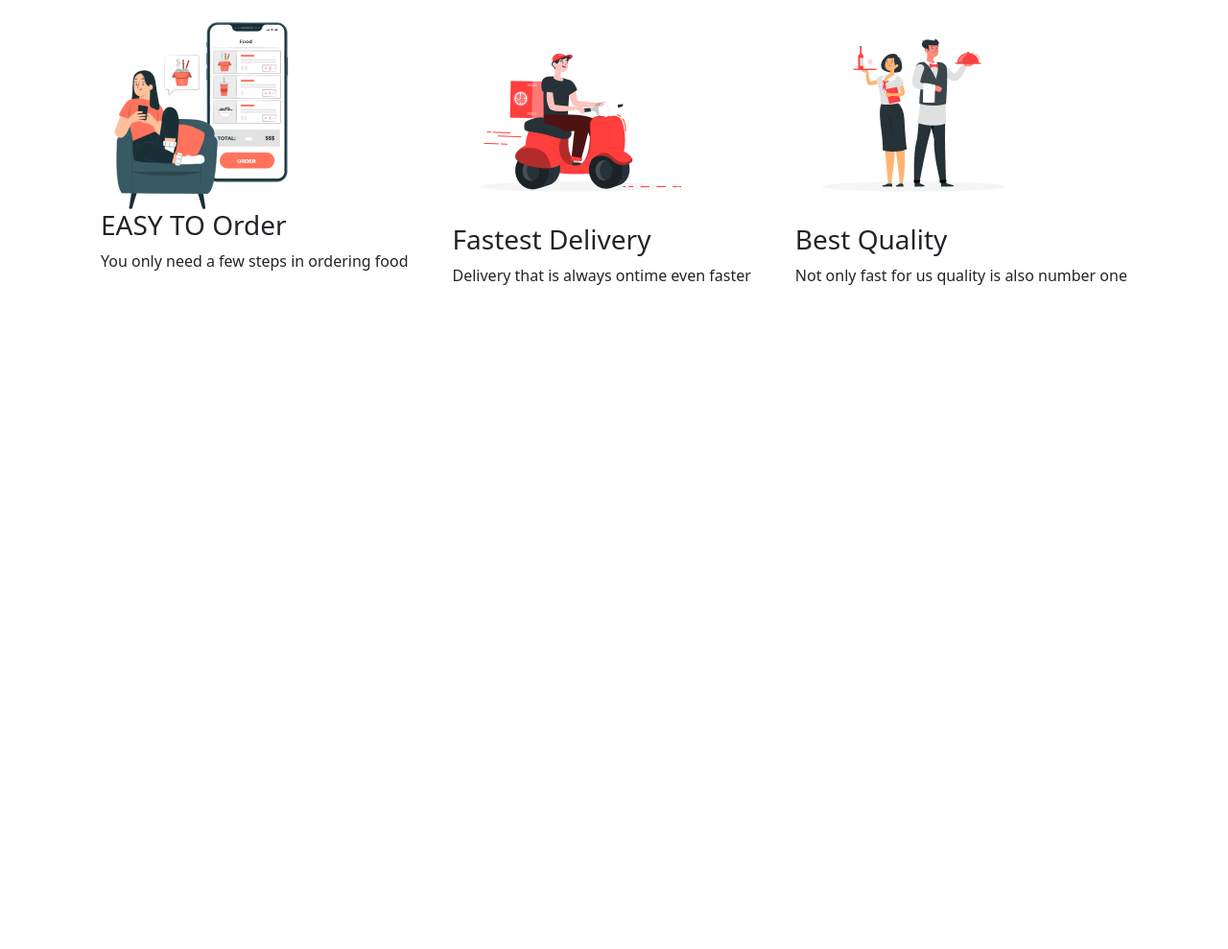
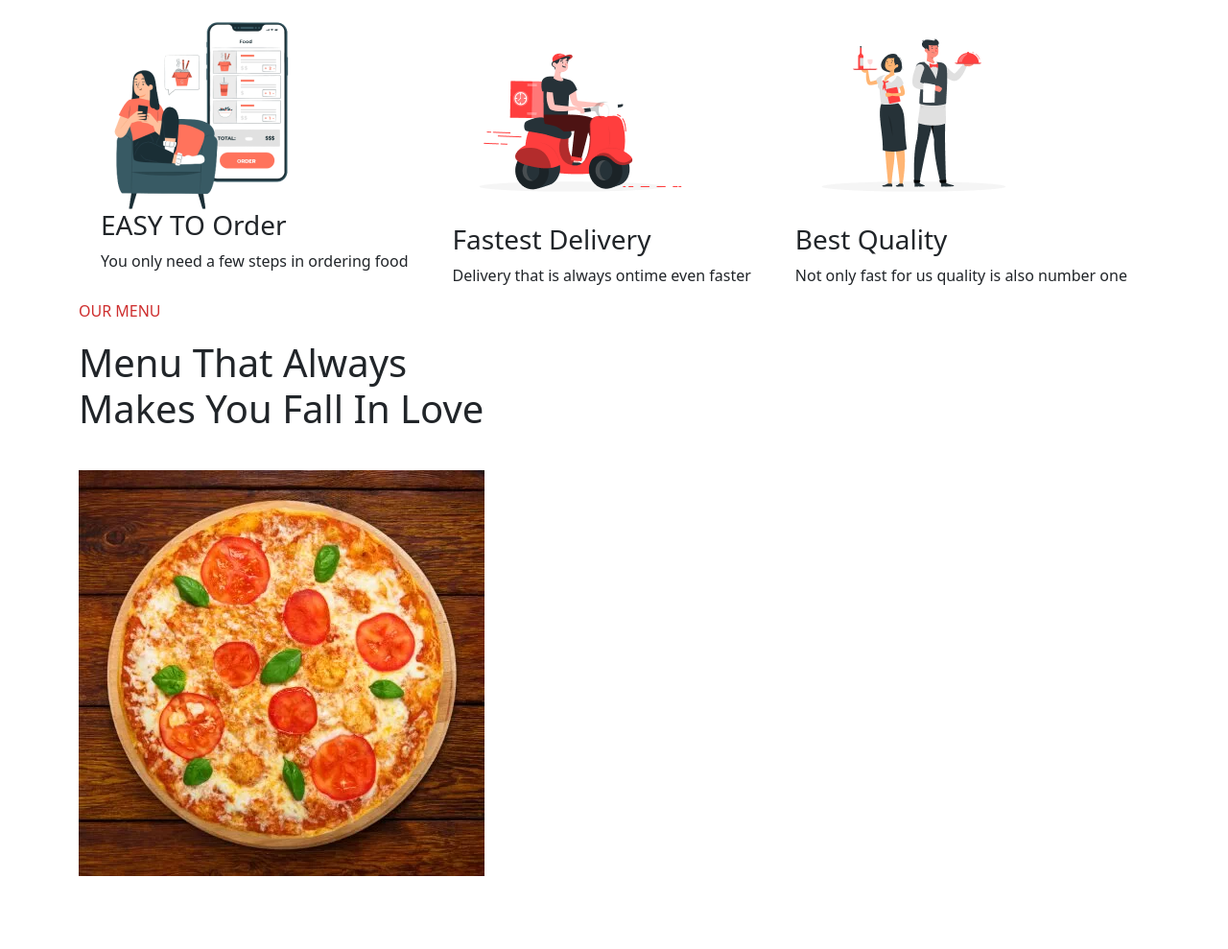
Before and after one commit to brendac17/fudo, a plain HTML site: page index.html in a window 1280 px wide. Shown: the part 785-1774 px from the top of the page at 96% size. Before the commit the page ends 1100 px from the top, so only its background shows below. Drawn offline with nearby package versions, Linux system fonts and the light colour scheme.

Commit message:
alteraçao

```diff
--- a/assets/css/style.css
+++ b/assets/css/style.css
@@ -91,3 +91,19 @@
    justify-content: space-around;
 
   }
+
+  .caixa-titulos{
+     color: rgb(206, 46, 46);
+     display: block;
+     margin-bottom: 20px;
+  }
+  .caixa-carde{
+    width: 450px;
+    display: flex;
+    flex-direction: column;
+    font-weight: bold; /*deixa as letras em negrito*/
+    font-size: large; /*aumenta o texto*/
+    display: block;
+    margin-bottom: 40px;
+
+  }
--- a/index.html
+++ b/index.html
@@ -119,7 +119,6 @@
             <h3 class="titulo-card">Fastest Delivery</h3>
             <p class="texto-card">Delivery that is always ontime even faster</p>
 
-
         </div>
 
         <div class="caixa-card">
@@ -128,11 +127,33 @@
               </div>
             <h3 class="titulo-card">Best Quality</h3>
             <p class="texto-card">Not only fast for us quality is also number one</p>
+        </div>
+
+      </div>
+
+      <div class="caixa-titulos">
+        <h6><span class="caixa-titulos">OUR MENU</span></h6>
+      </div>
+      <div class="caixa-carde">
+        <h1 CLASS="texto-card"> Menu That Always Makes You Fall In Love</h1>
+      </div>
+
+      <div class="caixa-img">
+        <div class="img-pizza">
+          <img src="./assets/imagens/pizza.webp" alt="">
+
+        </div>
+
+        <div class="caixa-imgs">
+          <img src="./assets/imagens/pizza0.png" alt="">
+        </div>
+
+        <div class="caixa-img">
+          <img src="" alt="">
+
+        </div>
 
 
-
-
-        </div>
 
       </div>
 
```
Also changed, not shown: assets/imagens/pizza.webp (added), assets/imagens/pizza0.png (added), assets/imagens/pizza2.avif (added), assets/imagens/pizza5.jpg (added).
